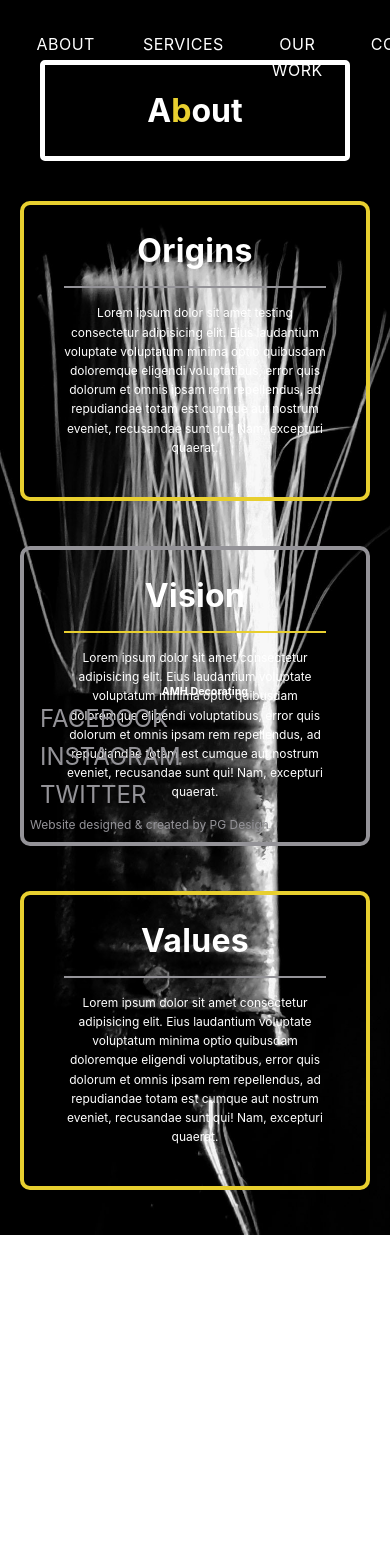
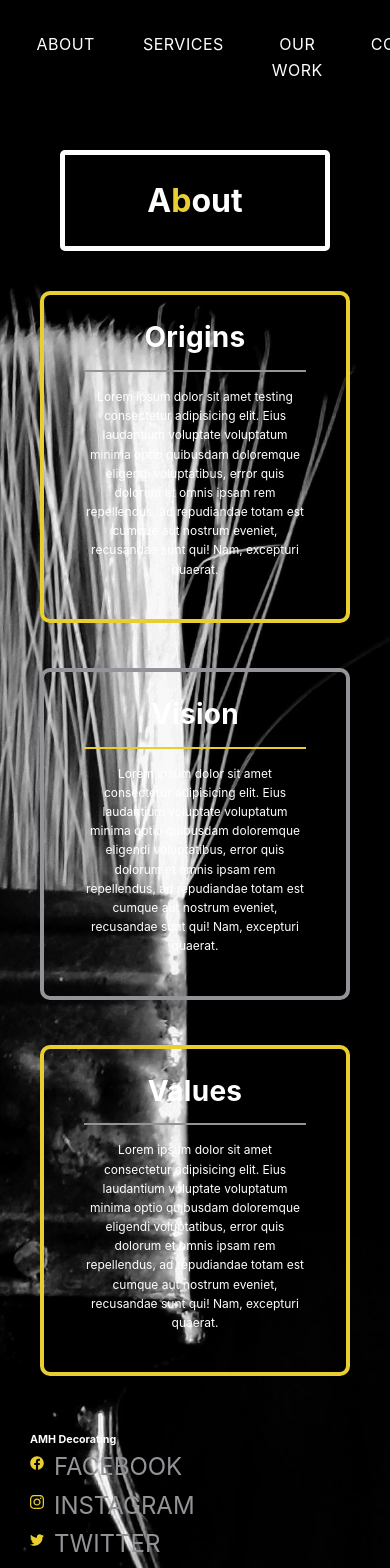
Before and after one commit to paulg44/AMH-Decorators, a React (Create React App) app in the folder client/: page /about in a window 390 px wide. Shown: the top 1568 px of the page. Before the commit the page ends 1235 px from the top, so only its background shows below. Built offline with nearby package versions, Linux system fonts and the light colour scheme.

Commit message:
sort footer on mobile and about page

```diff
--- a/client/src/assets/css/about.css
+++ b/client/src/assets/css/about.css
@@ -11,7 +11,7 @@
 }
 
 .about-cards .card h3 {
-  font-size: 2rem;
+  font-size: 1.75rem;
   margin-bottom: 15px;
   letter-spacing: 0.3px;
   border-bottom: 2px solid var(--dull-color);
@@ -21,3 +21,9 @@
 .about-cards .vision h3 {
   border-bottom: 2px solid var(--bright-color);
 }
+
+@media (max-width: 650px) {
+  .about {
+    margin: 100px 20px 0;
+  }
+}
--- a/client/src/assets/css/footer.css
+++ b/client/src/assets/css/footer.css
@@ -10,7 +10,7 @@
   margin-left: 20px;
 }
 
-.footer-content i {
+.footer-content .icon {
   padding-right: 10px;
   color: var(--bright-color);
 }
@@ -33,3 +33,19 @@
   font-size: 0.75rem;
   color: var(--dull-color);
 }
+
+@media (max-width: 650px) {
+  .footer {
+    position: relative;
+  }
+
+  .footer h6,
+  .footer li,
+  .footer p {
+    text-align: left;
+  }
+
+  .footer-content {
+    left: 0;
+  }
+}
--- a/client/src/assets/css/home.css
+++ b/client/src/assets/css/home.css
@@ -42,6 +42,12 @@
 }
 
 @media (max-width: 650px) {
+  .homepage {
+    /* background: transparent; */
+    margin: 100px 20px 0;
+    height: 100vh;
+  }
+
   .homepage h1,
   .homepage p,
   .homepage .contact-btn {
--- a/client/src/assets/css/media.css
+++ b/client/src/assets/css/media.css
@@ -69,15 +69,6 @@
   }
 
   /* Footer */
-  .footer h3,
-  .footer li,
-  .footer p {
-    text-align: left;
-  }
-
-  .footer-content {
-    left: 0;
-  }
 }
 
 /* Tablets */
--- a/client/src/components/footer/Footer.js
+++ b/client/src/components/footer/Footer.js
@@ -1,4 +1,5 @@
 import "../../assets/css/footer.css";
+import { FaTwitter, FaFacebook, FaInstagram } from "react-icons/fa";
 
 function Footer() {
   return (
@@ -7,7 +8,7 @@ function Footer() {
         <h6>AMH Decorating</h6>
         <ul>
           <li>
-            <i className="fa-brands fa-facebook"></i>
+            <FaFacebook className="icon" />
             <a
               href="https"
               target="blank"
@@ -18,7 +19,7 @@ function Footer() {
             </a>
           </li>
           <li>
-            <i className="fa-brands fa-instagram"></i>
+            <FaInstagram className="icon" />
             <a
               href="https"
               target="blank"
@@ -29,7 +30,7 @@ function Footer() {
             </a>
           </li>
           <li>
-            <i className="fa-brands fa-twitter"></i>
+            <FaTwitter className="icon" />
             <a
               href="https"
               target="blank"
```
